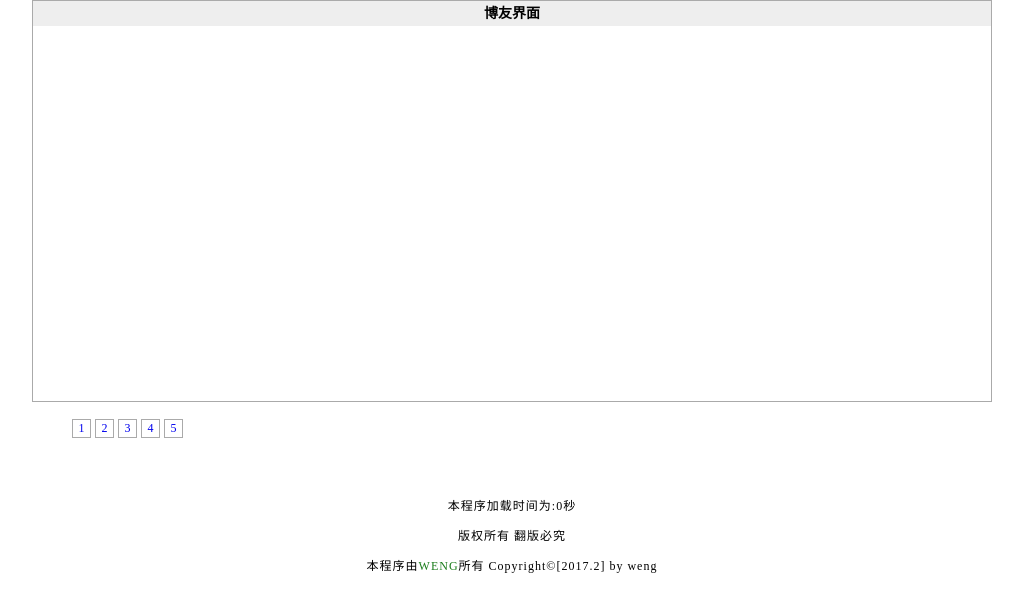
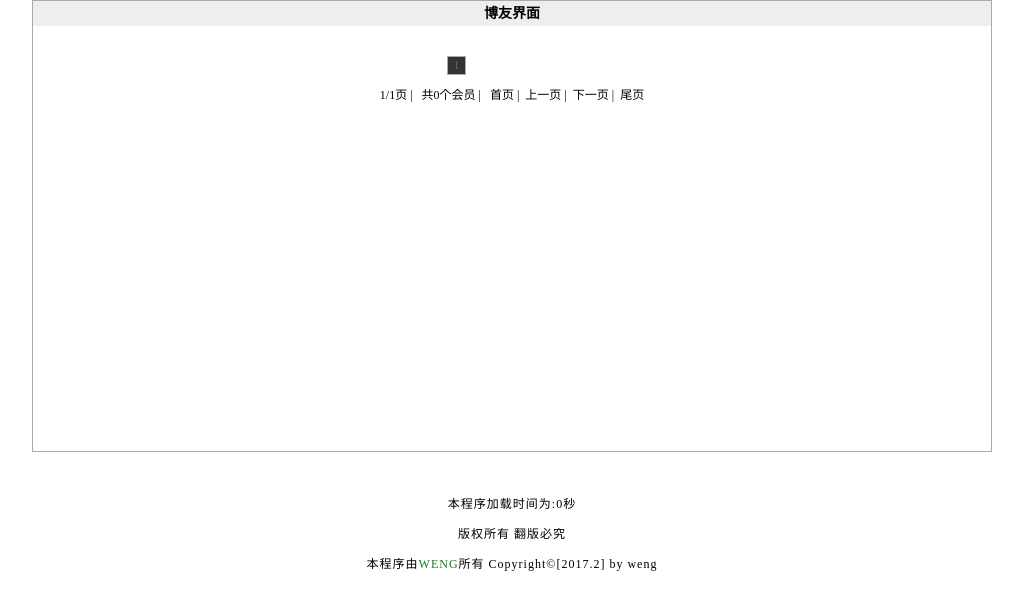
Before and after one commit to syvveng/message, a PHP site: page /blog.php?page=1 in a window 1280 px wide. Shown: the part 220-820 px from the top of the page, without its empty margins (128-1151 px from the left). Run offline with PHP 8.4, Linux system fonts and the light colour scheme; data that the repository does not hold is empty.

Commit message:
paging done! next->paging function

```diff
--- a/blog.php
+++ b/blog.php
@@ -18,11 +18,33 @@ require dirname(__FILE__)."/includes/common.inc.php";
  * $pagesize每页显示数量
  * $num数据总条数
  * $page当前页
+ * $page_start表示从第$page_start+1条开始取值
+ * $pagenum页数
+ * mysqli_num_rows取得查询结果的数量
+ * ceil() 进一法取整
  */
+if(isset($_GET['page'])){
+    $page = $_GET['page'];
+    if(empty($_GET['page']) || !is_numeric($_GET['page']) || $page < 0){
+        $page = 1;
+    }else{
+        $page = intval($page);
+    }
+}else{
+    $page = 1;
+}
+//$page = !empty($_GET['page']) ? $_GET['page'] : 1;
 $pagesize = 8;
-$page = $_GET["page"];
+$num = mysqli_num_rows($mysqli->query("SELECT m_id FROM m_user"));
+if($num == 0){
+    $pagenum = 1;
+}else{
+    $pagenum = ceil($num/$pagesize);
+}
+if($page > $pagenum){
+    $page = $pagenum;
+}
 $page_start = ($page-1)*$pagesize;
-
 $result = $mysqli->query("SELECT m_username,m_sex,m_face FROM m_user ORDER BY m_regtime DESC LIMIT $page_start,$pagesize");
 
 ?>
@@ -51,16 +73,43 @@ $result = $mysqli->query("SELECT m_username,m_sex,m_face FROM m_user ORDER BY m_
             <dt class="flower">给<?php if($_user_arr['m_sex'] == '男'){ echo '他';}else{echo '她';} ?>送花</dt>
         </dl>
         <?php }  ?>
+        <div class="pagenum">
+            <ul>
+                <?php
+                    for($i=0;$i<$pagenum;$i++){
+                        if($page == ($i+1)){
+                            echo '<a href="'.SCRIPT.'.php?page='.($i+1).'"><li class="selected">'.($i+1).'</li></a>';
+                        }else{
+                            echo '<a href="'.SCRIPT.'.php?page='.($i+1).'"><li>'.($i+1).'</li></a>';
+                        }
+                    }
+                ?>
+            </ul>
+        </div>
+        <div class="pagetext">
+            <ul>
+                <li><?php echo $page; ?>/<?php echo $pagenum; ?>页 |</li>
+                <li>共<?php echo $num; ?>个会员 |</li>
+                <?php
+                    if($page == 1){
+                        echo '<li>首页 |</li>';
+                        echo '<li>上一页 |</li>';
+                    }else{
+                        echo '<li><a href="'.SCRIPT.'.php">首页</a> |</li>';
+                        echo '<li><a href="'.SCRIPT.'.php?page='.($page-1).'">上一页</a> |</li>';
+                    }
+                    if($page == $pagenum){
+                        echo '<li>下一页 |</li>';
+                        echo '<li>尾页</li>';
+                    }else{
+                        echo '<li><a href="'.SCRIPT.'.php?page='.($page+1).'">下一页</a> |</li>';
+                        echo '<li><a href="'.SCRIPT.'.php?page='.$pagenum.'">尾页</a></li>';
+                    }
+                ?>
+            </ul>
+        </div>
     </div>
-    <div id="pagenum">
-        <ul>
-            <li><a href="blog.php?page=1">1</a></li>
-            <li><a href="blog.php?page=2">2</a></li>
-            <li><a href="blog.php?page=3">3</a></li>
-            <li><a href="blog.php?page=4">4</a></li>
-            <li><a href="blog.php?page=5">5</a></li>
-        </ul>
-    </div>
+
 
     <?php
         require ROOT_PATH."includes/footer.inc.php";
--- a/includes/header.inc.php
+++ b/includes/header.inc.php
@@ -29,7 +29,7 @@ if(!defined("IN_TG")){
                 echo '<li><a href="login.php">登录</a></li>';
              }
         ?>
-        <li><a href="blog.php?page=1">博友</a></li>
+        <li><a href="blog.php">博友</a></li>
         <li>风格</li>
         <li>管理</li>
         <?php
--- a/styles/blog.css
+++ b/styles/blog.css
@@ -1,6 +1,6 @@
 #blog{
     width: auto;
-    height:400px;
+    height:450px;
     border:1px solid #aaa;
     font-size: 12px;
 }
@@ -51,20 +51,45 @@
 #blog dl dt.flower{
     background: url("../images/rose.png") no-repeat left center;
 }
-#pagenum{}
-#pagenum ul{}
-#pagenum ul li{
+.pagenum{
+    clear: both;
+}
+.pagenum ul{
+    width: 180px;
+    padding-top:30px;
+    margin:auto;
+}
+.pagenum ul li{
     width:17px;
     height:17px;
     line-height:17px;
     font-size: 12px;
+    float: left;
     text-align: center;
-    border: 1px solid #aaa;
-    display: inline-block;
+    display: block;
+    cursor: pointer;
+    color:#666;
+    border:1px solid #aaa;
+    margin-left:5px;
 }
-#pagenum ul li a{
+.pagenum ul a{
     text-decoration: none;
 }
-#pagenum ul li a:hover{
-    color:red;
+.pagenum ul a:hover li,li.selected{
+    background: #333;
+    color:#fff;
 }
+.pagetext{
+    clear: both;
+}
+.pagetext ul{
+    text-align: center;
+    padding:10px;
+}
+.pagetext ul li{
+    display: inline;
+    padding:3px;
+}
+.pagetext ul li a{
+    color:#333;
+}
```
